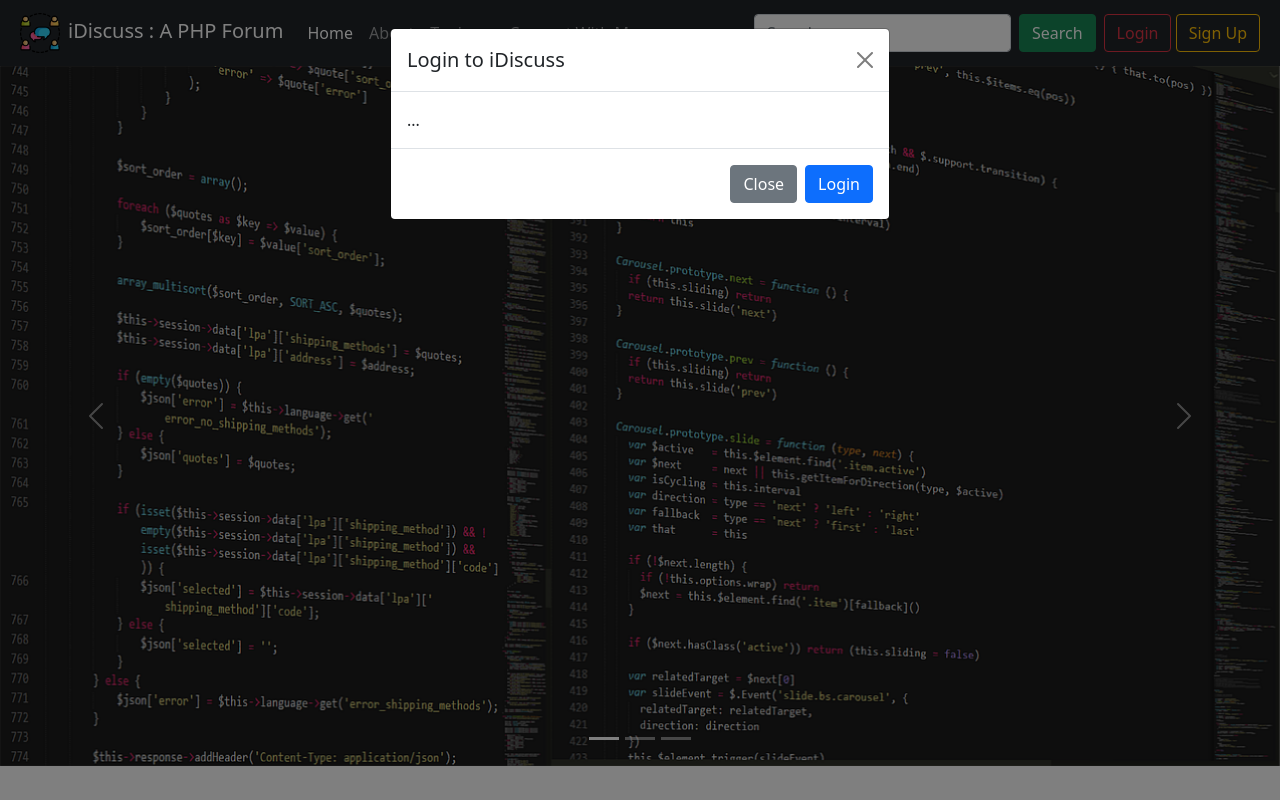
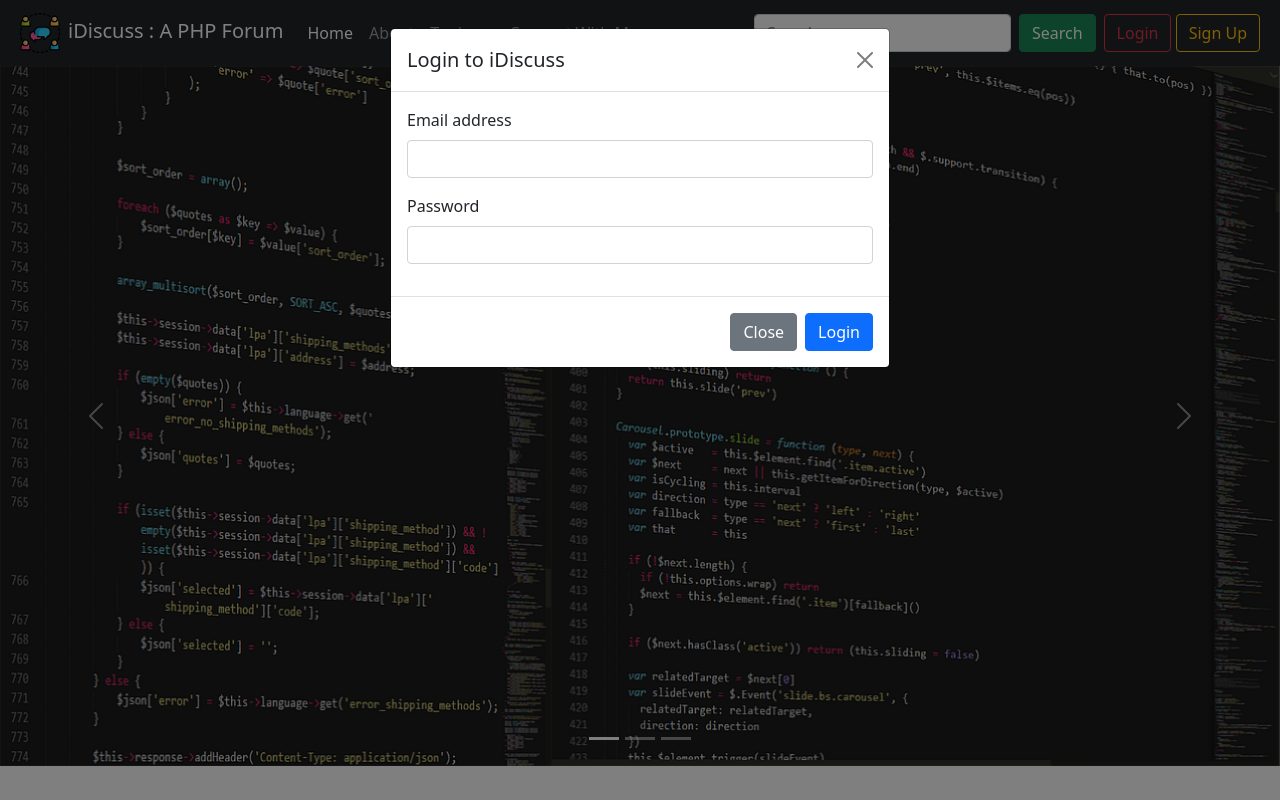
Before and after one commit to SubhanRaj/iDiscuss, a PHP site: page /index.php in a window 1280 px wide, after a click on "Login". Run offline with PHP 8.4, Linux system fonts and the light colour scheme.

Commit message:
Completed Designing of Modal

```diff
--- a/partials/_loginModal.php
+++ b/partials/_loginModal.php
@@ -1,5 +1,3 @@
-
-
 <!-- Modal -->
 <div class="modal fade" id="loginModal" tabindex="-1" aria-labelledby="loginModalLabel" aria-hidden="true">
     <div class="modal-dialog">
@@ -8,13 +6,22 @@
                 <h5 class="modal-title" id="loginModalLabel">Login to iDiscuss</h5>
                 <button type="button" class="btn-close" data-bs-dismiss="modal" aria-label="Close"></button>
             </div>
-            <div class="modal-body">
-                ...
-            </div>
-            <div class="modal-footer">
-                <button type="button" class="btn btn-secondary" data-bs-dismiss="modal">Close</button>
-                <button type="button" class="btn btn-primary">Login</button>
-            </div>
+            <form>
+                <div class="modal-body">
+                    <div class="mb-3">
+                        <label for="exampleInputEmail1" class="form-label">Email address</label>
+                        <input type="email" class="form-control" id="exampleInputEmail1" aria-describedby="emailHelp">
+                    </div>
+                    <div class="mb-3">
+                        <label for="exampleInputPassword1" class="form-label">Password</label>
+                        <input type="password" class="form-control" id="exampleInputPassword1">
+                    </div>
+                </div>
+                <div class="modal-footer">
+                    <button type="button" class="btn btn-secondary" data-bs-dismiss="modal">Close</button>
+                    <button type="submit" class="btn btn-primary">Login</button>
+                </div>
+            </form>
         </div>
     </div>
 </div>
--- a/partials/_signupModal.php
+++ b/partials/_signupModal.php
@@ -1,19 +1,33 @@
-
 <!-- Modal -->
 <div class="modal fade" id="signupModal" tabindex="-1" aria-labelledby="signupModalLabel" aria-hidden="true">
     <div class="modal-dialog">
         <div class="modal-content">
             <div class="modal-header">
-                <h5 class="modal-title" id="signupModalLabel">Signup to iDiscuss</h5>
-                        <button type="button" class="btn-close" data-bs-dismiss="modal" aria-label="Close"></button>
+                <h5 class="modal-title" id="signupModalLabel">Signup for an iDiscuss Account</h5>
+                <button type="button" class="btn-close" data-bs-dismiss="modal" aria-label="Close"></button>
             </div>
-            <div class="modal-body">
-                ...
-            </div>
-            <div class="modal-footer">
-                <button type="button" class="btn btn-secondary" data-bs-dismiss="modal">Close</button>
-                <button type="button" class="btn btn-primary">Signup</button>
-            </div>
+            <form>
+                <div class="modal-body">
+                    <div class="mb-3">
+                        <label for="exampleInputEmail1" class="form-label">Email address</label>
+                        <input type="email" class="form-control" id="exampleInputEmail1" aria-describedby="emailHelp">
+
+                    </div>
+                    <div class="mb-3">
+                        <label for="exampleInputPassword1" class="form-label">Password</label>
+                        <input type="password" class="form-control" id="exampleInputPassword1">
+                    </div>
+                    <div class="mb-3">
+                        <label for="exampleInputPassword1" class="form-label">Confirm Password</label>
+                        <input type="password" class="form-control" id="exampleInputPassword1">
+                        <div id="emailHelp" class="form-text">Make sure to enter the same password</div>
+                    </div>
+                </div>
+                <div class="modal-footer">
+                    <button type="button" class="btn btn-secondary" data-bs-dismiss="modal">Close</button>
+                    <button type="submit" class="btn btn-primary">Sign Up</button>
+                </div>
+            </form>
         </div>
     </div>
 </div>
```
Also changed, not shown: partials/_dbconnect.php (+10 -0 lines).
